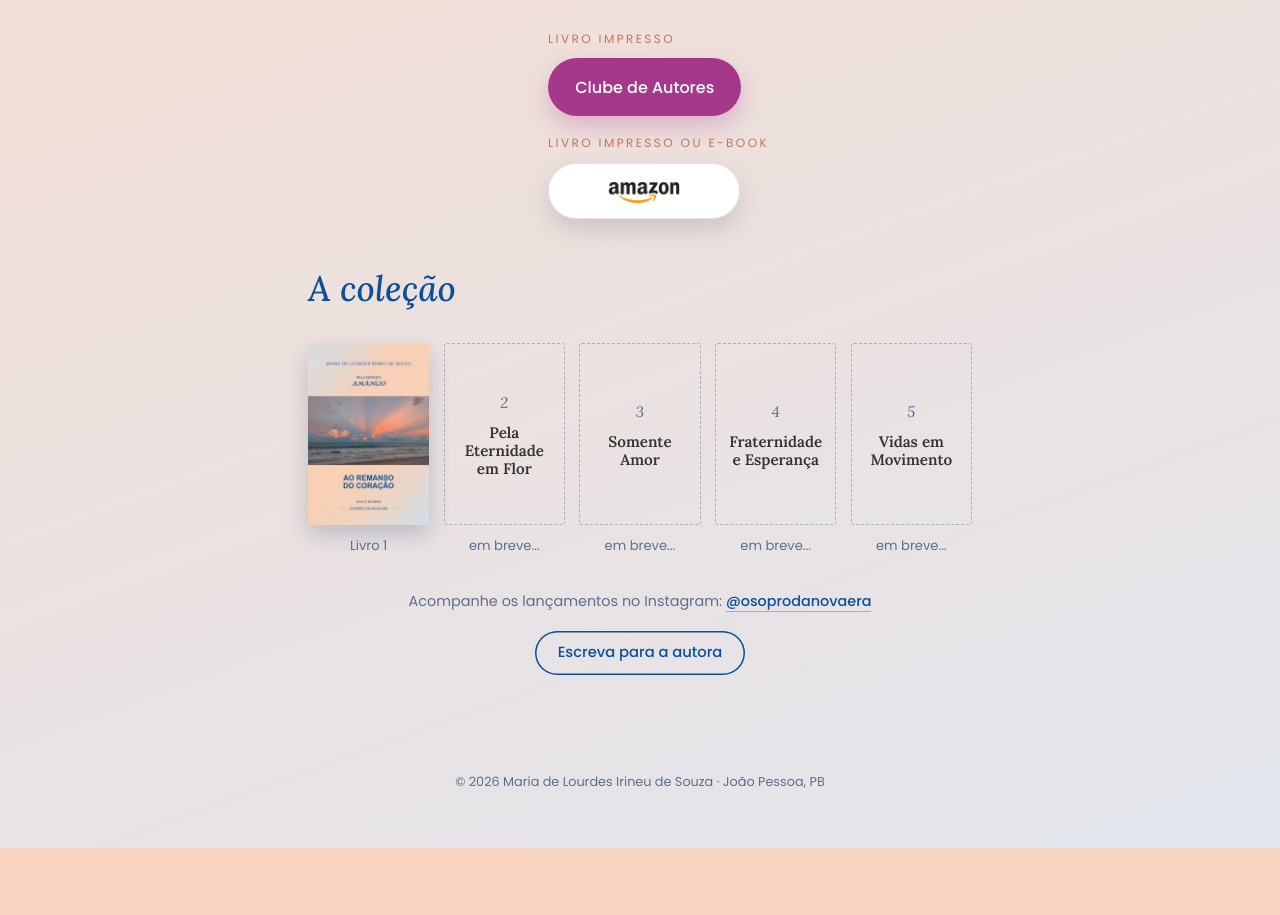
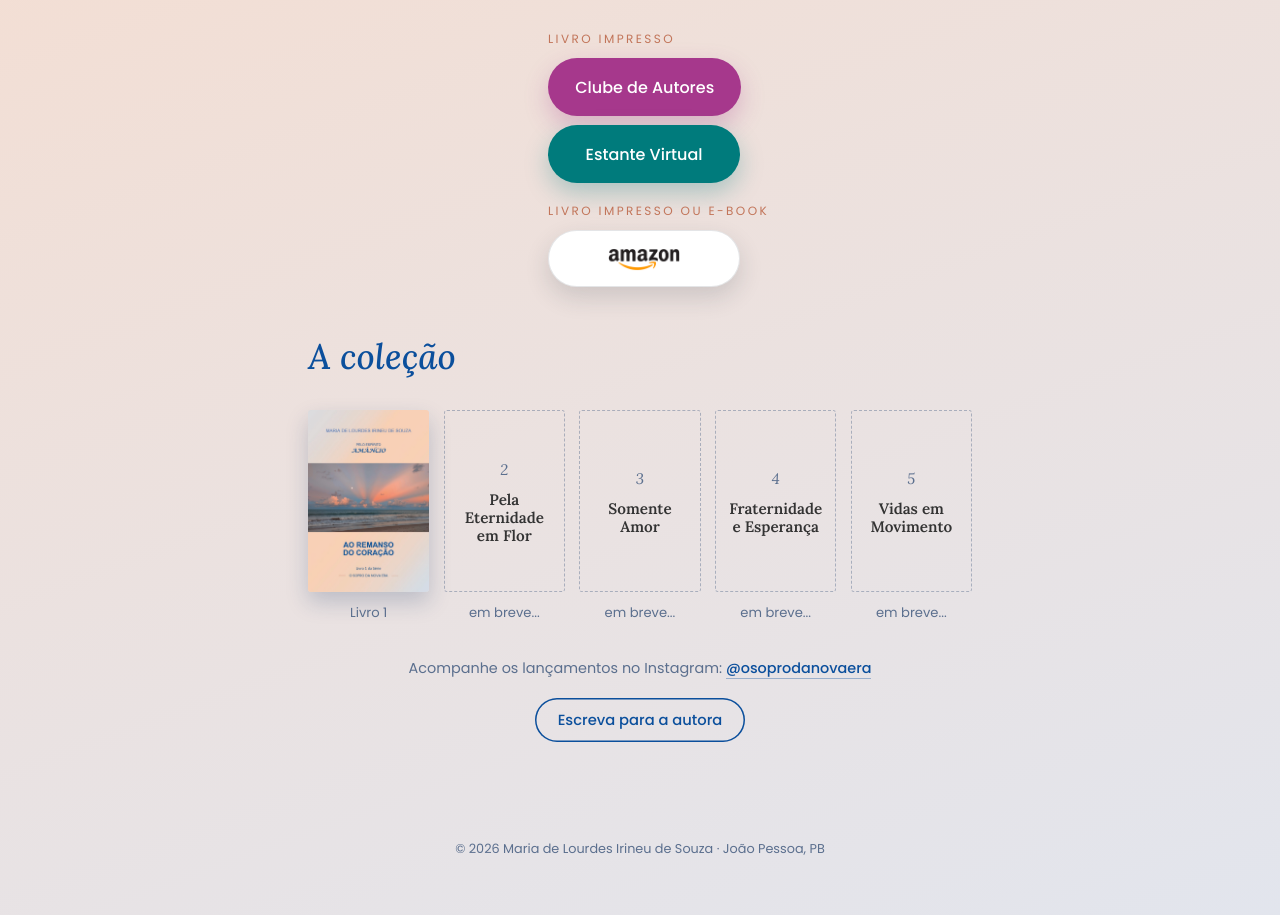
Before and after one commit to osoprodanovaera/osoprodanovaera.github.io, a plain HTML site: page index.html in a window 1280 px wide. Shown: the part 3401-4316 px from the top of the page. Before the commit the page ends 4249 px from the top, so only its background shows below. Drawn offline with Linux system fonts and the light colour scheme.

Commit message:
Recoloca o botão da Estante Virtual
Co-Authored-By: Claude Opus 5.5 <noreply@anthropic.com>
Claude-Session: https://claude.ai/code/session_01P1PDabk3PEquuoidtjMPVc

```diff
--- a/index.html
+++ b/index.html
@@ -4,7 +4,7 @@
 <meta charset="utf-8">
 <meta name="viewport" content="width=device-width, initial-scale=1, viewport-fit=cover">
 <title>O Sopro da Nova Era · Ao Remanso do Coração</title>
-<meta name="description" content="Ao Remanso do Coração, livro 1 da série psicografada O Sopro da Nova Era, de Maria de Lourdes Irineu de Souza, pelo espírito Amâncio. Livro impresso no Clube de Autores e na Amazon, e e-book na Amazon.">
+<meta name="description" content="Ao Remanso do Coração, livro 1 da série psicografada O Sopro da Nova Era, de Maria de Lourdes Irineu de Souza, pelo espírito Amâncio. Livro impresso no Clube de Autores, na Estante Virtual e na Amazon, e e-book na Amazon.">
 <!-- Prévia do link no WhatsApp e redes -->
 <meta property="og:type" content="book">
 <meta property="og:title" content="Ao Remanso do Coração · O Sopro da Nova Era">
@@ -259,6 +259,7 @@ footer{text-align:center;font-family:var(--util);font-size:.8rem;color:var(--sua
     <div class="grupo"><span class="rotulo-g">Livro impresso</span>
       <div class="botoes">
         <a class="cta clube" data-goatcounter-click="clique-clube-de-autores" data-goatcounter-title="Botão Clube de Autores" href="https://clubedeautores.com.br/livro/ao-remanso-do-coracao" target="_blank" rel="noopener">Clube de Autores</a>
+        <a class="cta estante" data-goatcounter-click="clique-estante-virtual" data-goatcounter-title="Botão Estante Virtual" href="https://www.estantevirtual.com.br/livro/ao-remanso-do-coracao-TJ5-5781-000" target="_blank" rel="noopener">Estante Virtual</a>
       </div></div>
     <div class="grupo"><span class="rotulo-g">Livro impresso ou e-book</span>
       <div class="botoes">
```
